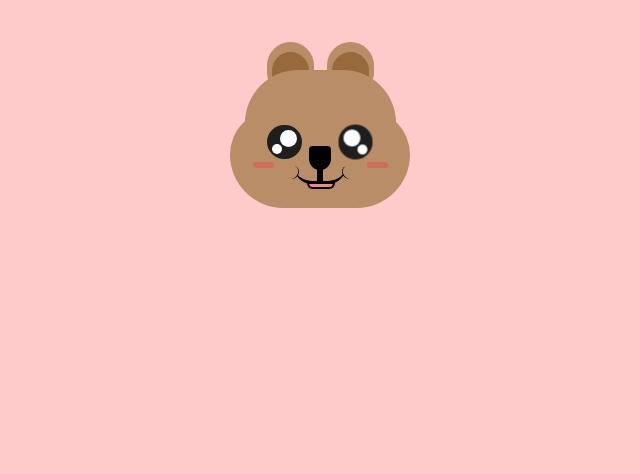
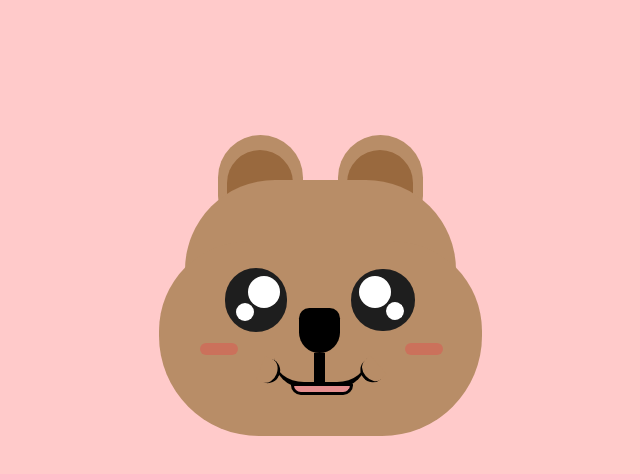
Before and after one commit to yejilee0714/my-character, a plain HTML site: page index.html in a window 1280 px wide. Shown: the whole page, without its empty margins (320-960 px from the left). Drawn offline with Linux system fonts and the light colour scheme.

Commit message:
my-character Quokka

```diff
--- a/index.html
+++ b/index.html
@@ -20,12 +20,12 @@
         <div class="face-head">
             <div class="face">
                 <div class="left-eye">
-                    <div class="big-eye"></div>
-                    <div class="small-eye"></div>
+                    <div class="big-eyes"></div>
+                    <div class="small-eyes"></div>
                 </div>
                 <div class="right-eye">
-                    <div class="big-eye"></div>
-                    <div class="small-eye"></div>
+                    <div class="big-eyes"></div>
+                    <div class="small-eyes"></div>
                 </div>
                 <div class="nose">
                     <div class="nose-line"></div>
--- a/style.css
+++ b/style.css
@@ -5,14 +5,14 @@ body{
 .quokka{
     display: flex;
     justify-content: center;
-    margin: 40px auto;
+    margin: 150px auto;
 }
 
 .face-head{
     background: #B88D67;
+    width: 271px;
+    height: 123px;
     border-radius: 90px 90px 20px 20px;
-    width: 151px;
-    height: 65px;
     margin: 30px auto;
     position: absolute;
     display: flex;
@@ -21,147 +21,144 @@ body{
 
 .face{
     background: #B88D67;
-    border-radius: 50px 50px 60px 60px;
-    width: 180px;
-    height: 98px;
-    margin: 40px auto;
+    border-radius: 90px 90px 100px 100px;
+    width: 323px;
+    height: 195px;
+    margin: 61px auto;
     position: absolute;
 }
 
 [class$="ear"]{
     background: #B88D67;
-    width: 47px;
-    height: 47px;
+    width: 85px;
+    height: 89px;
     border-radius: 90px 90px 60px 60px;
     position: absolute;
 }
 .left-ear{
-    transform: translate(30px, 2px);
+    transform: translate(60px, -15px);
 }
 .right-ear{
-    transform: translate(-30px, 2px);
+    transform: translate(-60px, -15px);
 }
 
 .small-ears{
     background: #99693E;
-    width: 37px;
-    height: 38px;
-    transform: translate(5px, 10px);
+    width: 66px;
+    height: 72px;
+    transform: translate(9px, 15px);
     border-radius: 90px 90px 60px 60px;
 }
 
-.left-eye,
-.right-eye{
-    width: 35px;
-    height: 34px;
+[class$="eye"]{
+    width: 62px;
+    height: 64px;
     background: #1E1E1E;
     position: absolute;
     border-radius: 90px;
 }
 
 .left-eye{
-    transform: translate(37px, 15px);
+    transform: translate(66px, 27px);
 }
 .right-eye{
-    transform: translate(108px, 15px) rotate(270deg);
+    transform: translate(193px, 27px) rotate(270deg);
 }
 
-.big-eye{
-    width: 17px;
-    height: 17px;
+.big-eyes{
+    width: 32px;
+    height: 32px;
     background: #fff;
     border-radius: 90px;
     position: absolute;
-    transform: translate(13px, 5px);
+    transform: translate(23px, 8px);
 }
 
-.small-eye{
-    width: 10px;
-    height: 10px;
+.small-eyes{
+    width: 18px;
+    height: 18px;
     background: #fff;
     border-radius: 90px;
     position: absolute;
-    transform: translate(6px, 20px);
+    transform: translate(12px, 36px);
     animation: bling 2s infinite alternate;
 }
 
 .nose{
     background: #000;
-    width: 22px;
-    height: 24px;
-    transform: translate(79px, 36px);
-    border-radius: 30px 30px 90px 90px;
+    width: 41px;
+    height: 45px;
+    transform: translate(140px, 67px);
+    border-radius: 45px 45px 90px 90px;
 }
 
 .nose-line{
-    width: 6px;
-    height: 16px;
+    width: 11px;
+    height: 30px;
     background: #000;
-    transform: translate(8px, 20px);
+    transform: translate(15px, 45px);
 }
 
 .mouse{
-    width: 52px;
-    height: 15px;
-    border-bottom: 3px solid #000;
-    transform: translate(64px, 32px);
-    border-radius: 0px 0px 20px 20px;
+    width: 93px;
+    height: 28px;
+    border-bottom: 6px solid #000;
+    transform: translate(115px, 68px);
+    border-radius: 0px 0px 30px 30px;
 }
 
 [class$="cheek"]{
-    width: 9px;
-    height: 13px;
+    width: 17px;
+    height: 25px;
     background-color: #B88D67;
+    border-radius: 0px 30px 30px 0px;
+    border-right: 3px solid #000;
 }
 
 .left-cheek{
-    border-radius: 0px 30px 30px 0px;
-    transform: translate(-5px, 0px) rotate(20deg);
-    border-right: 1px solid #000;
+    transform: translate(-14px, 5px) rotate(21deg);
 }
 
 .right-cheek{
-    border-radius: 30px 0px 0px 30px;
-    transform: translate(48px, -13px) rotate(-20deg);
-    border-left: 1px solid #000;
+    transform: translate(87px, -20px) rotate(-221deg);
 }
 
 .tongue{
-    width: 24px;
-    height: 18px;
+    width: 56px;
+    height: 38px;
     background: #e48f8f;
-    transform: translate(13px, -10px);
-    border: 2px solid #000;
+    transform: translate(17px, -21px);
+    border: 3px solid #000;
     border-radius: 20px 20px 90px 90px;
     animation: merong 2s infinite alternate;
 }
 
 [class^="cheek"]{
-    width: 21px;
-    height: 6px;
+    width: 38px;
+    height: 12px;
     background: rgba(230, 76, 76, 0.8);;
     border-radius: 30px;
     animation: blusher 2s infinite alternate;
 }
 
 .cheek1{
-    transform: translate(23px, 10px);
+    transform: translate(41px, 23px);
 }
 
 .cheek2{
-    transform: translate(137px,4px);
+    transform: translate(246px,11px);
 }
 
 @keyframes bling {
     0%, 20%, 40%, 60%, 80%, 100%
-    {transform: translateX(6px) translateY(20px);}
+    {transform: translateX(12px) translateY(36px);}
     10%, 30%, 50%, 70%, 90%{
-        transform: translateX(5px) translateY(19px);
+        transform: translateX(11px) translateY(35px);
     }
 }
 
 @keyframes blusher {
-    to{ opacity:0.5;};
+    to{ opacity:0.4;};
     from{ opacity:1; }
 }
 
```
